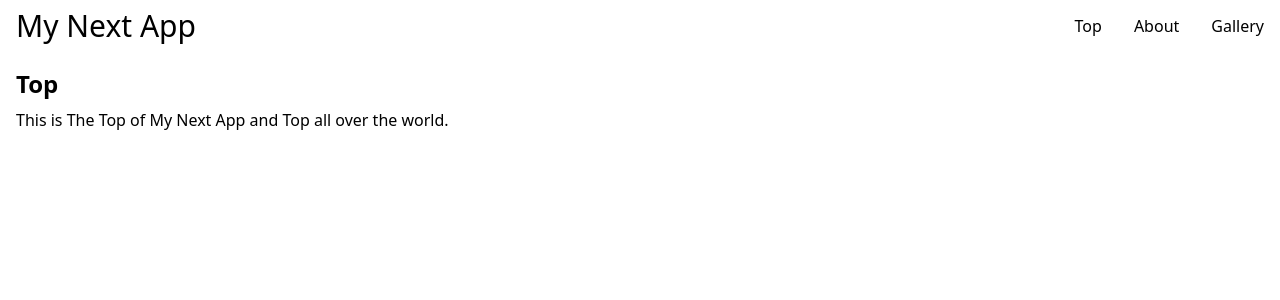
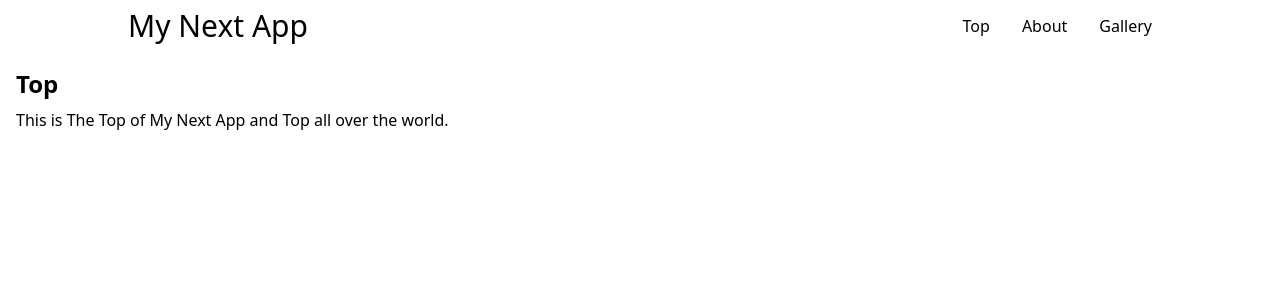
Before and after one commit to FNYukii/next-tutorial, a Next.js app: page / in a window 1280 px wide. Shown: the top 300 px of the page. Built offline with nearby package versions, Linux system fonts and the light colour scheme.

Commit message:
feat: ヘッダーをレスポンシブに

```diff
--- a/src/components/Header.tsx
+++ b/src/components/Header.tsx
@@ -4,18 +4,15 @@ function Header() {
 
 	return (
 
-		<header className="py-2 px-4">
+		<header className="mx-auto lg:w-[1024px] px-4 lg:px-0  py-2 flex justify-between items-center">
 
-			<div className="flex justify-between items-center">
+			<Link href="/" className="text-3xl font-light">My Next App</Link>
 
-				<Link href="/" className="text-3xl font-light">My Next App</Link>
+			<div className="flex gap-x-8">
 
-				<div className="flex gap-x-8">
-
-					<Link href="/" className="hover:underline">Top</Link>
-					<Link href="/about" className="hover:underline">About</Link>
-					<Link href="/gallery" className="hover:underline">Gallery</Link>
-				</div>
+				<Link href="/" className="hover:underline">Top</Link>
+				<Link href="/about" className="hover:underline">About</Link>
+				<Link href="/gallery" className="hover:underline">Gallery</Link>
 			</div>
 		</header>
 	)
```
